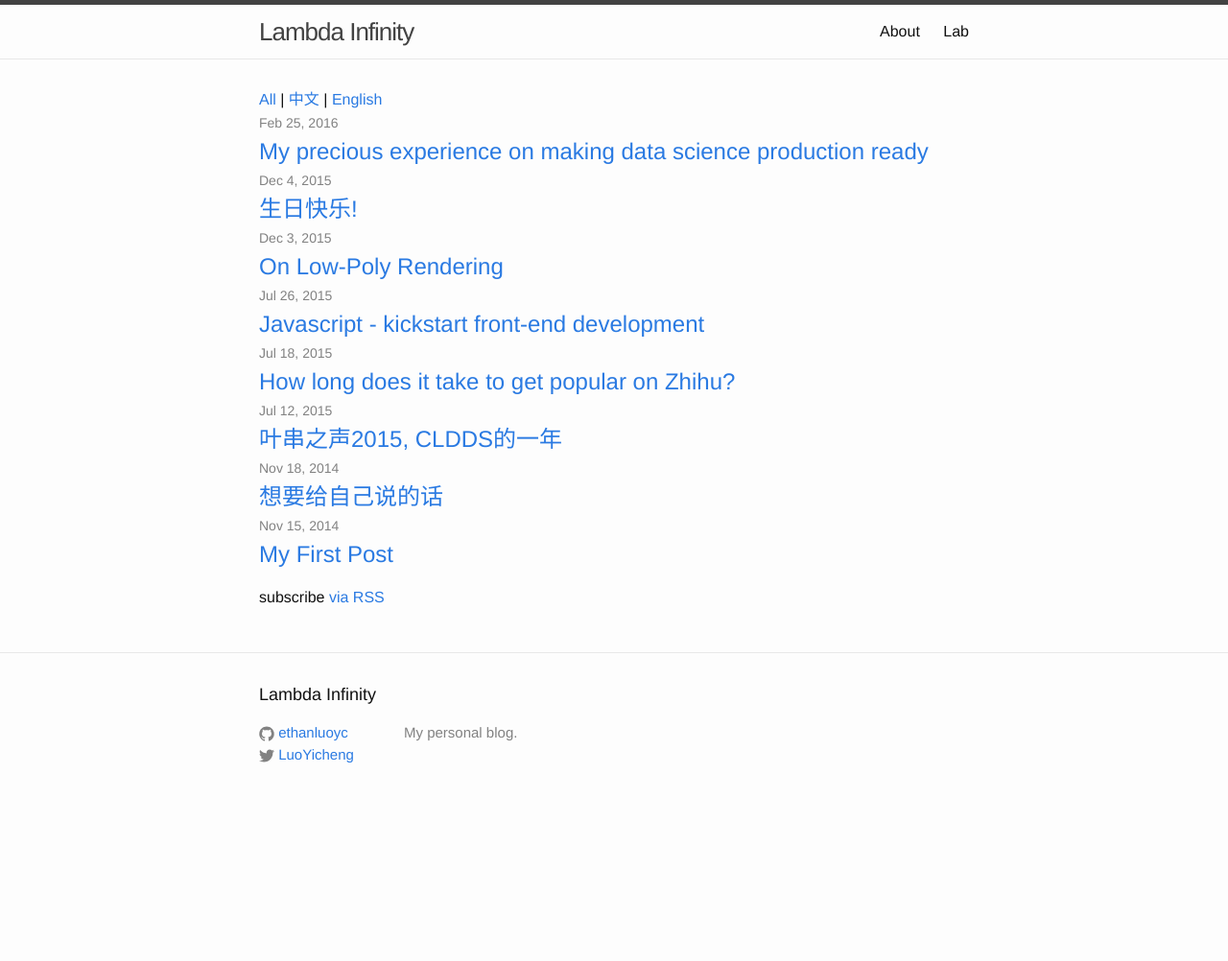
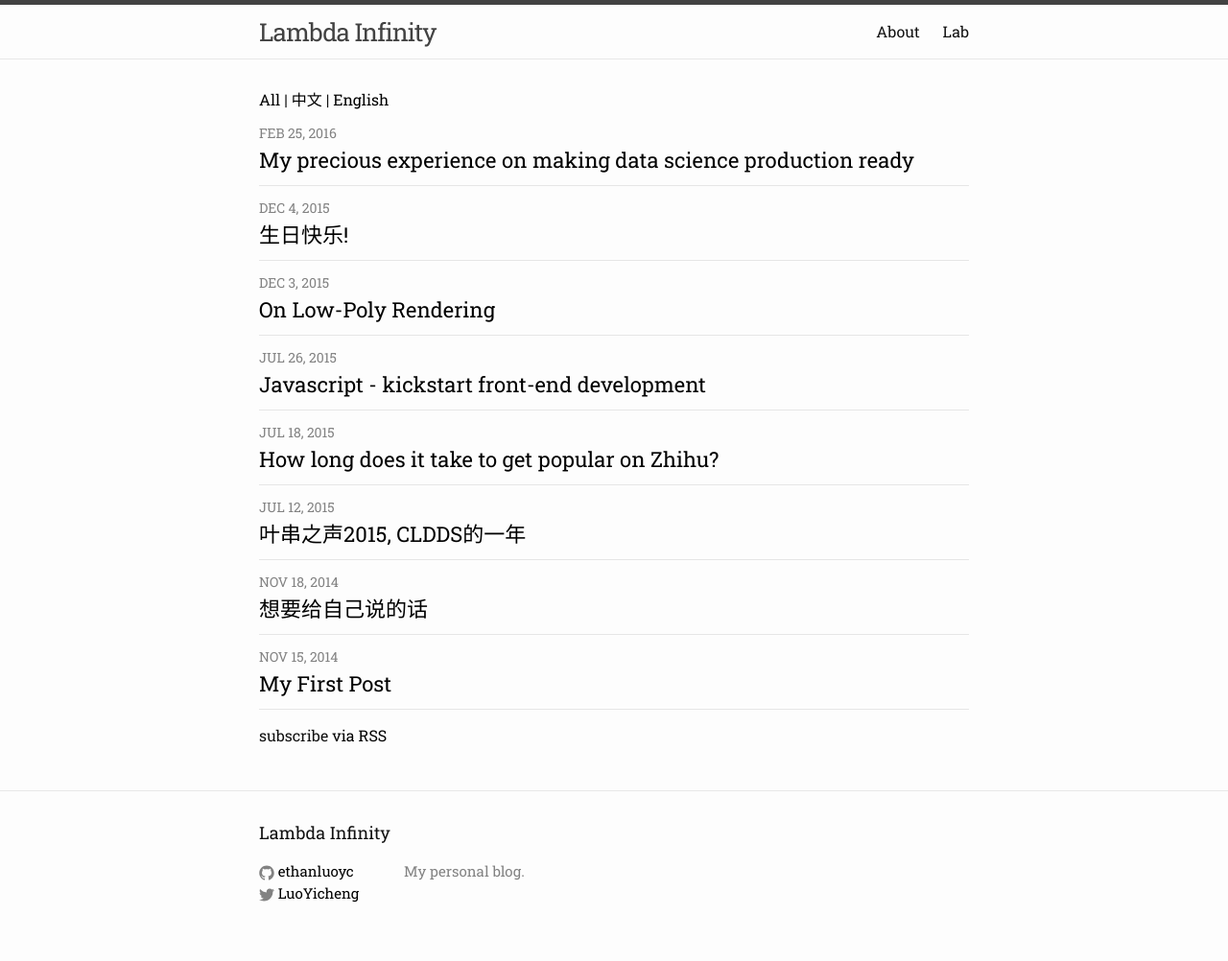
Before and after one commit to ethanluoyc/ethanluoyc.github.io, a Jekyll site: the page built from index.html, in a window 1280 px wide. Shown: the whole page at 96% size. Built offline with Jekyll 4.4.1, drawn with Linux system fonts in a browser that asks for light colours; before the commit the page ends 900 px from its top, so only the background shows below that.

Commit message:
Update CSS

```diff
--- a/_includes/head.html
+++ b/_includes/head.html
@@ -6,6 +6,7 @@
   <title>{% if page.title %}{{ page.title | escape }}{% else %}{{ site.title | escape }}{% endif %}</title>
   <meta name="description" content="{% if page.excerpt %}{{ page.excerpt | strip_html | strip_newlines | truncate: 160 }}{% else %}{{ site.description }}{% endif %}">
 
+  <link rel="icon" href="/favicon.ico" type=”image/x-icon”/>
   <link rel="stylesheet" href="{{ "/css/main.css" | prepend: site.baseurl }}">
   <link rel="stylesheet" href="{{ "/css/yue/yue.css" | prepend: site.baseurl }}">
   <link rel="canonical" href="{{ page.url | replace:'index.html','' | prepend: site.baseurl | prepend: site.url }}">
--- a/_sass/_base.scss
+++ b/_sass/_base.scss
@@ -93,6 +93,7 @@ h1, h2, h3, h4, h5, h6 {
 a {
     color: $brand-color;
     text-decoration: none;
+    cursor: pointer;
 
     &:visited {
         color: darken($brand-color, 15%);
--- a/_sass/_layout.scss
+++ b/_sass/_layout.scss
@@ -2,6 +2,7 @@
  * Site header
  */
 .site-header {
+    // border-top: 5px solid $grey-color-dark;
     border-top: 5px solid $grey-color-dark;
     border-bottom: 1px solid $grey-color-light;
     min-height: 56px;
@@ -183,18 +184,36 @@
         // margin-bottom: $spacing-unit;
         > h2 {
             margin: 0px;
+
         }
+        border-bottom: 1px solid #e6e6e6;
+        padding-top: 10px;
+        padding-bottom: 10px;
+
     }
+}
+
+.post-item {
+    position: relative;
 }
 
 .post-meta {
     font-size: $small-font-size;
     color: $grey-color;
+    text-transform: uppercase;
 }
 
 .post-link {
     display: block;
-    font-size: 24px;
+    font-size: 22px;
+
+    transition: color 0.2s ease, border-color 0.2s ease;
+    &:hover {
+        // background: #424242;
+        // color: white;
+        color: $grey-color;
+        text-decoration: none;
+    }
 }
 
 
@@ -209,22 +228,33 @@
 .post-title {
     font-size: 42px;
     letter-spacing: -1px;
-    line-height: 1;
+    line-height: 1.2;
 
     @include media-query($on-laptop) {
         font-size: 36px;
     }
 }
 
+
 .post-content {
     margin-bottom: $spacing-unit;
 
     h2 {
         font-size: 32px;
+        position: relative;
 
         @include media-query($on-laptop) {
             font-size: 28px;
         }
+    }
+
+    h2::before {
+        content: ' ';
+        border-left: 5px solid $yicheng-green;
+        position: absolute;
+        left: -15px;
+        height: 75%;
+        top: 12%;
     }
 
     h3 {
--- a/css/main.scss
+++ b/css/main.scss
@@ -3,10 +3,11 @@
 ---
 @charset "utf-8";
 
-
-
+// @import url(https://fonts.googleapis.com/css?family=Montserrat);
+@import url(https://fonts.googleapis.com/css?family=Roboto+Slab);
 // Our variables
-$base-font-family: "Helvetica Neue", Helvetica, Arial, sans-serif;
+// $base-font-family: "Helvetica Neue", Helvetica, Arial, sans-serif;
+$base-font-family: "Roboto Slab", 'Hiragino Sans GB', "Helvetica Neue", Arial, sans-serif;
 $base-font-size:   16px;
 $base-font-weight: 400;
 $small-font-size:  $base-font-size * 0.875;
@@ -16,11 +17,13 @@ $spacing-unit:     30px;
 
 $text-color:       #111;
 $background-color: #fdfdfd;
-$brand-color:      #2a7ae2;
+/* $brand-color:      #2a7ae2; */
+$brand-color: black;
 
 $grey-color:       #828282;
 $grey-color-light: lighten($grey-color, 40%);
 $grey-color-dark:  darken($grey-color, 25%);
+$yicheng-green: #8aba6e;
 
 // Width of the content area
 $content-width:    800px;
--- a/index.html
+++ b/index.html
@@ -8,8 +8,8 @@ layout: default
 
   <ul class="post-list">
     {% for post in site.posts %}
-    <li class="{{ post.lang }}">
-      <span class="post-meta }}">{{ post.date | date: "%b %-d, %Y" }}</span>
+    <li class="{{ post.lang }} post-item">
+      <span class="post-meta">{{ post.date | date: "%b %-d, %Y" }}</span>
 
       <h2>
         <a class="post-link" href="{{ post.url | prepend: site.baseurl }}">{{ post.title }}</a>
```
Also changed, not shown: favicon.ico (added).
